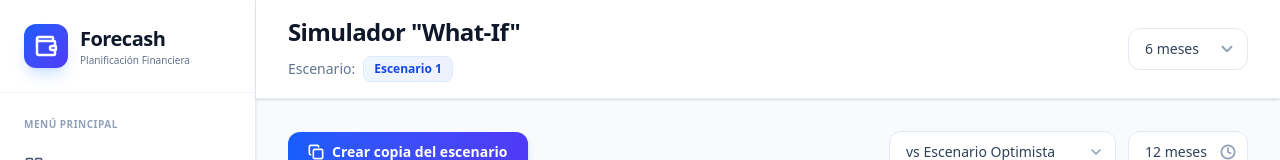
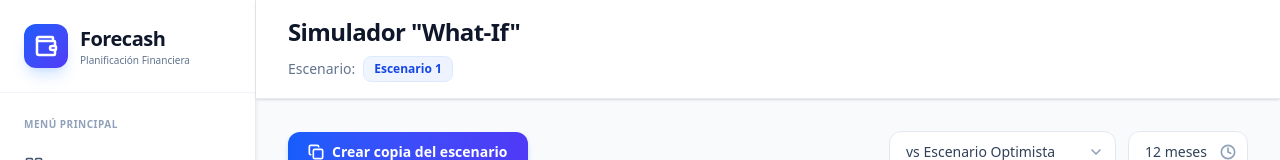
Before and after one commit to josegijon/Forecash-v2, a React (Vite) app in the folder frontend/: page /escenario/1/simulaciones in a window 1280 px wide. Shown: the top 160 px of the page. Built offline with nearby package versions, Linux system fonts and the light colour scheme.

Commit message:
refactor: rearrange Header component and remove projection selector

```diff
--- a/frontend/src/pages/SimulationPage.tsx
+++ b/frontend/src/pages/SimulationPage.tsx
@@ -84,7 +84,7 @@ export const SimulationPage = () => {
         SCENARIOS.find((s) => s.id === selectedScenario)?.name ?? "Escenario";
 
     return (
-        <div className="flex-1 overflow-y-auto scrollbar-hide">
+        <div className="flex-1 scrollbar-hide">
             <div className="max-w-6xl mx-auto space-y-6">
 
                 {/* ─── Cabecera: Copiar escenario + Selector de escenario + Tiempo ─── */}
--- a/frontend/src/ui/layout/Header/Header.tsx
+++ b/frontend/src/ui/layout/Header/Header.tsx
@@ -1,13 +1,11 @@
-import { ChevronDown } from "lucide-react";
+const TITLES: Record<string, string> = {
+    planificacion: 'Planificación Financiera',
+    simulaciones: 'Simulador "What-If"',
+    proyeccion: 'Análisis de Futuro',
+    datos: 'Datos y Ajustes',
+};
 
 export const Header = () => {
-
-    const TITLES: Record<string, string> = {
-        planificacion: 'Planificación Financiera',
-        simulaciones: 'Simulador "What-If"',
-        proyeccion: 'Análisis de Futuro',
-        datos: 'Datos y Ajustes',
-    };
 
     const getTitle = () => {
         const lastSegment = location.pathname.split('/').filter(Boolean).pop() ?? '';
@@ -27,27 +25,6 @@ export const Header = () => {
                         </span>
                     </div>
                 </div>
-
-                {/* Selector de Proyección */}
-                <div className="flex items-center gap-3">
-                    {/* <label className="text-sm font-semibold text-slate-700">Proyección:</label> */}
-                    <div className="relative group">
-                        <select
-                            // value={projectionMonths}
-                            // onChange={(e) => setProjectionMonths(Number(e.target.value))}
-                            className="appearance-none bg-white border border-slate-200 hover:border-blue-300 rounded-xl pl-4 pr-10 py-2.5 text-sm font-medium text-slate-700 focus:ring-2 focus:ring-blue-500 focus:border-transparent outline-none cursor-pointer transition-all hover:shadow-md"
-                        >
-                            <option value={6}>6 meses</option>
-                            <option value={12}>12 meses</option>
-                            <option value={24}>24 meses</option>
-                            <option value={60}>5 años</option>
-                        </select>
-
-                        <div className="absolute right-3 top-1/2 -translate-y-1/2 pointer-events-none text-slate-400 transition-transform duration-200 group-focus-within:rotate-180 group-hover:text-blue-600">
-                            <ChevronDown size={18} strokeWidth={2.5} />
-                        </div>
-                    </div>
-                </div>
             </div>
         </header>
     )
```
Lines whose indentation alone changed are shown as unchanged.
